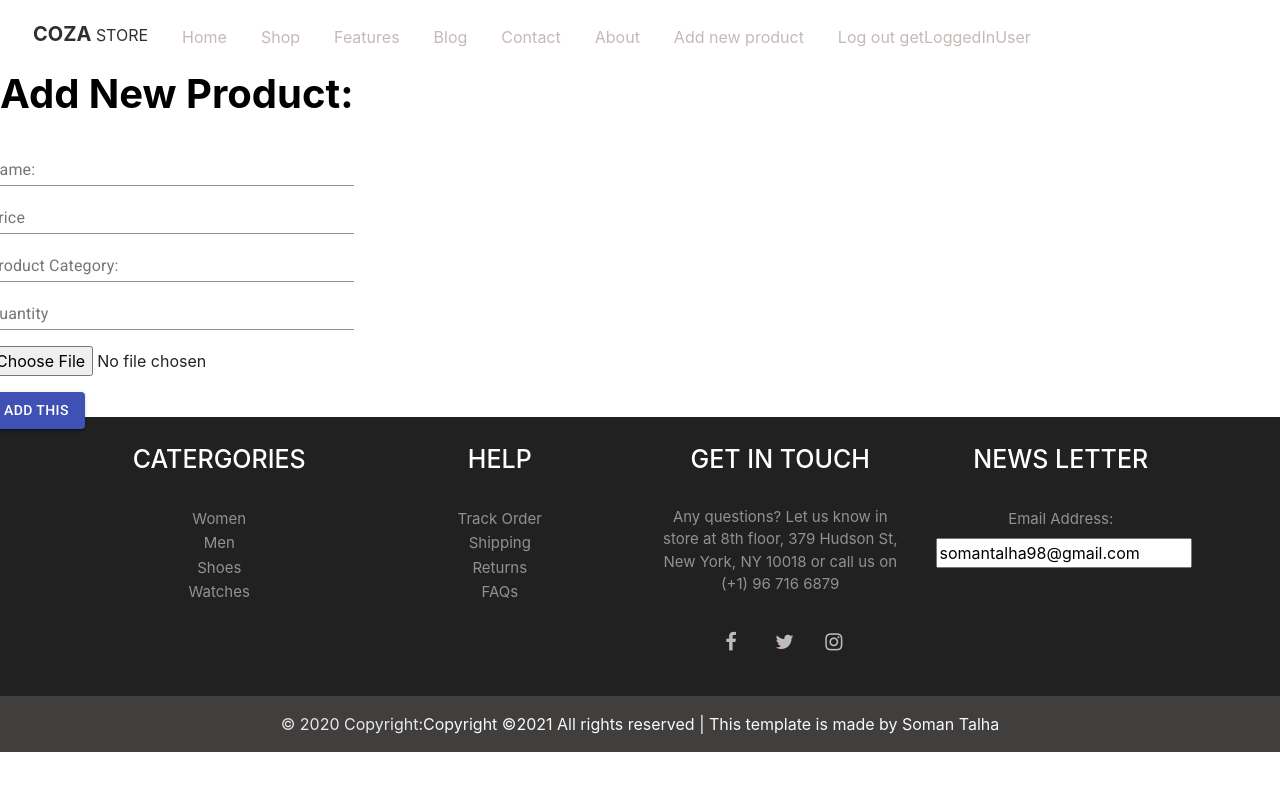
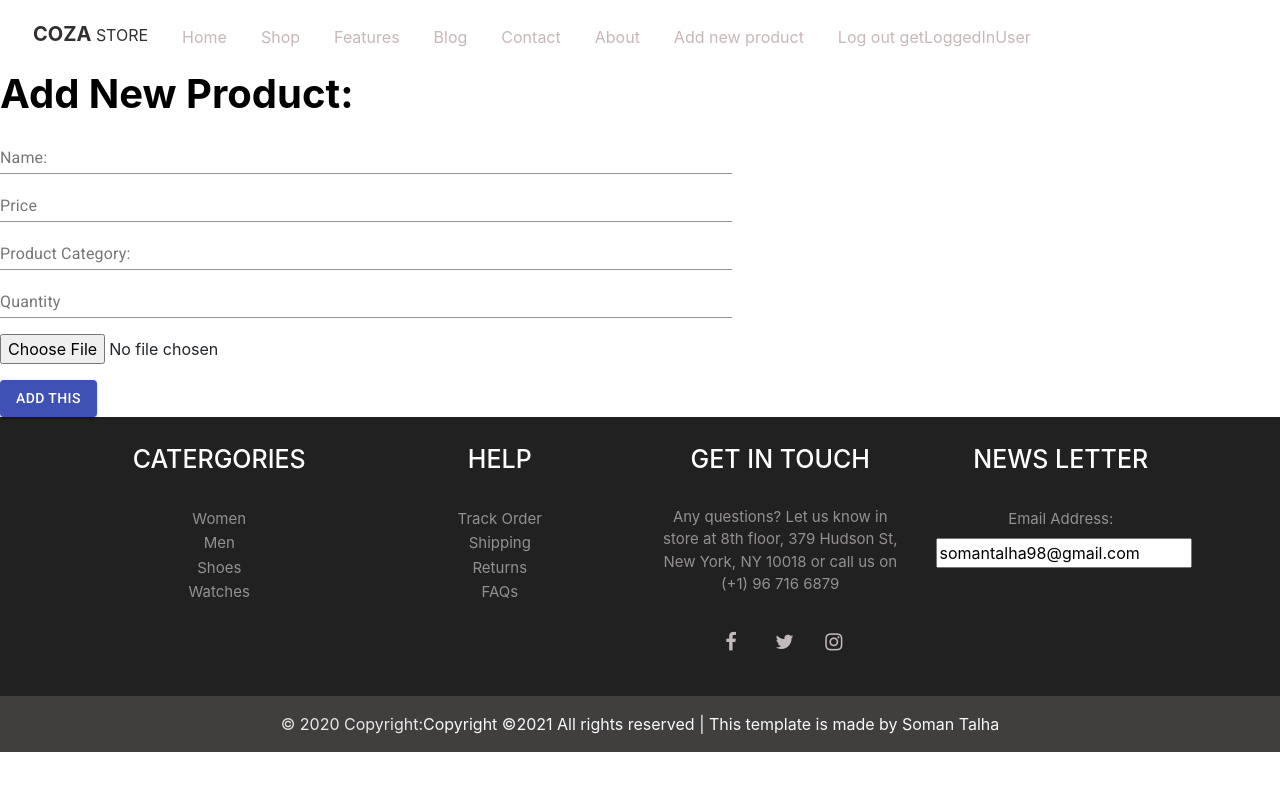
Before and after one commit to somantalha/fa18-bcs-202-semester_project, a React (Create React App) app in the folder firstreact/: page /addnew in a window 1280 px wide. Shown: the top 790 px of the page. Built offline with nearby package versions, Linux system fonts and the light colour scheme; sample sign-in values are in the browser's storage.

Commit message:
last not submit form data

```diff
--- a/firstreact/src/components/products/NewProduct.jsx
+++ b/firstreact/src/components/products/NewProduct.jsx
@@ -27,7 +27,7 @@ const NewProduct = (props) => {
   return (
     <Auth>
       <Admin>
-        <Grid container spacing={3}>
+        <Grid container spacing={20}>
           <Grid item xs={12}>
             <h1>Add New Product:</h1>
           </Grid>
@@ -36,8 +36,15 @@ const NewProduct = (props) => {
             // onSubmit={this.onSubmit}
             onSubmit={(e) => {
               e.preventDefault();
-              const formData = new FormData();
+              // console.log(e.target);
+              let myForm = e.target;
+              const formData = new FormData(myForm);
               console.log(formData);
+              // formData.append("name", e.name);
+              // formData.append("price", e.price);
+              // formData.append("category", e.category);
+              // formData.append("quantity", e.quantity);
+              // formData.append("productImage", stateimg.productImage);
               formData.append("name", name);
               formData.append("price", price);
               formData.append("category", category);
@@ -58,10 +65,11 @@ const NewProduct = (props) => {
                 });
             }}
           >
-            <Grid item xs={3}></Grid>
-            <Grid item xs={6}>
+            {/* <Grid item xs={3}></Grid>
+            <Grid item xs={6}> */}
             <TextField
               label="Name:"
+              name="name"
               fullWidth
               className="form-group"
               onChange={(e) => {
@@ -70,6 +78,7 @@ const NewProduct = (props) => {
             />
             <TextField
               label="Price"
+              name="price"
               fullWidth
               className="form-group"
               onChange={(e) => {
@@ -78,6 +87,7 @@ const NewProduct = (props) => {
             />
             <TextField
               label="Product Category:"
+              name="category"
               fullWidth
               className="form-group"
               onChange={(e) => {
@@ -86,6 +96,7 @@ const NewProduct = (props) => {
             />
             <TextField
               label="Quantity"
+              name="quantity"
               fullWidth
               className="form-group"
               onChange={(e) => {
@@ -94,12 +105,16 @@ const NewProduct = (props) => {
             />
             <p> </p>
             <div className="form-group">
-                <input type="file" onChange={imageFileSelectHandler} />
+              <input
+                type="file"
+                name="productImage"
+                onChange={imageFileSelectHandler}
+              />
             </div>
-            </Grid>
+            {/* </Grid>
             <Grid item xs={3}></Grid>
             <Grid item xs={3}></Grid>
-            <Grid item xs={9}>
+            <Grid item xs={9}> */}
             <Button
               type="submit"
               variant="contained"
@@ -127,7 +142,7 @@ const NewProduct = (props) => {
             >
               Add This
             </Button>
-            </Grid>
+            {/* </Grid> */}
           </form>
         </Grid>
       </Admin>
```
Also changed, not shown: 1 other file (tests, documents, lock files or other folders). Lines whose indentation alone changed are shown as unchanged.
